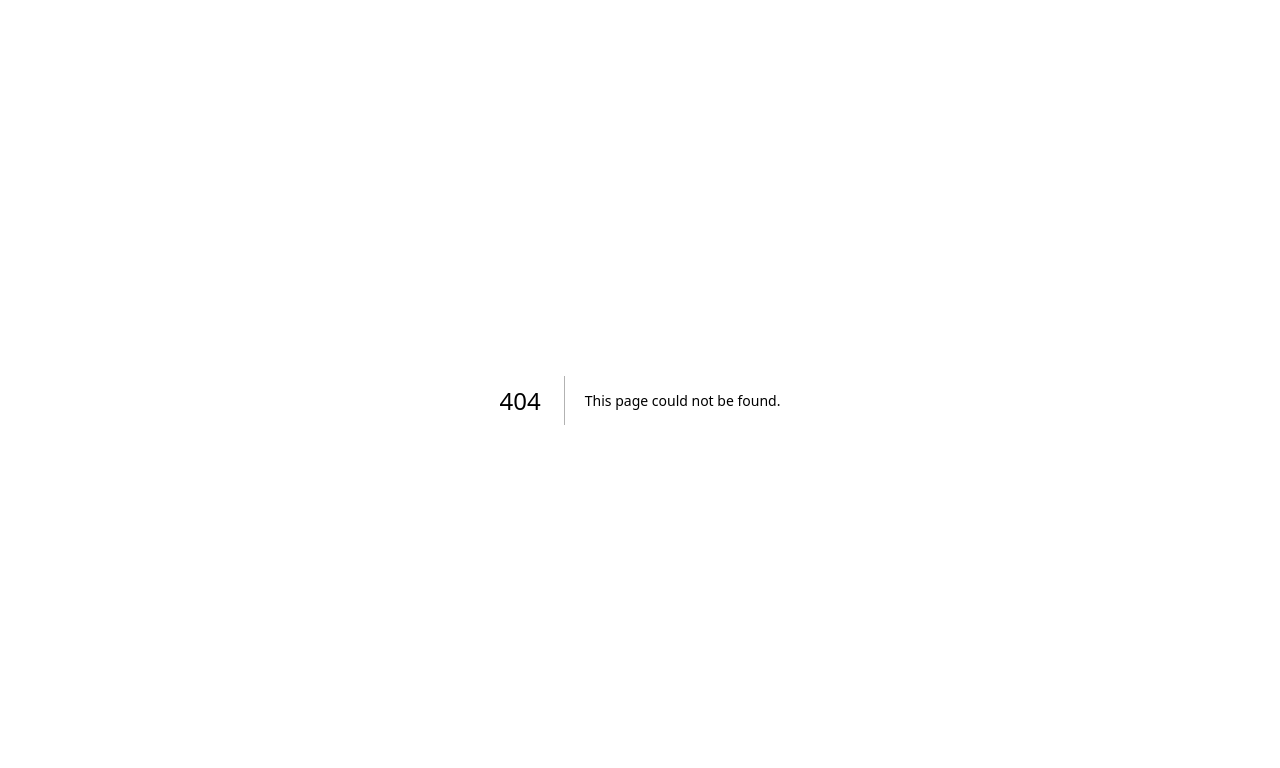
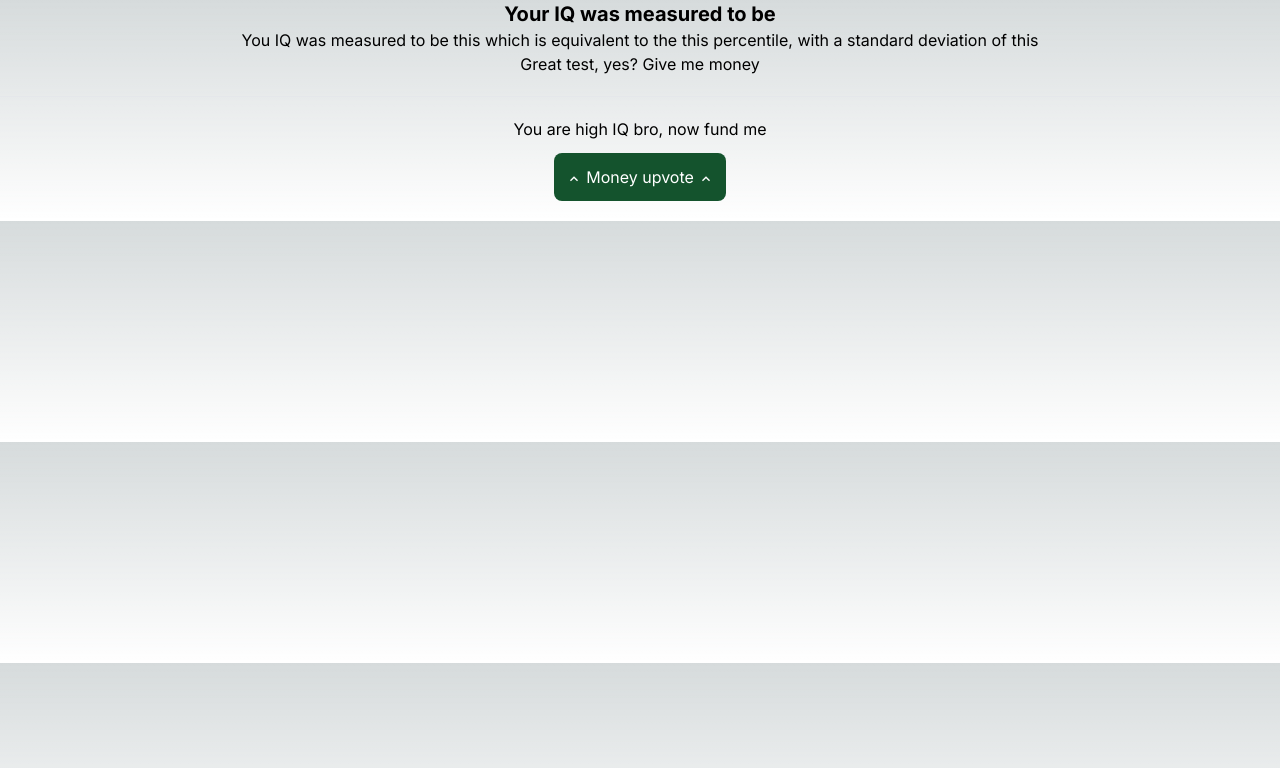
Before and after one commit to Jaarabytes/jipime, a Next.js app: page /result in a window 1280 px wide. Before the commit this address had no page. Shown: the top 768 px of the page. Built offline with nearby package versions, Linux system fonts and the light colour scheme.

Commit message:
feat: add strcuture for results
add basic structure results page

```diff
--- /dev/null
+++ b/app/result/page.tsx
@@ -0,0 +1,19 @@
+import Upvote from "@/app/ui/home/Donate"
+
+export default function Result () {
+
+
+    return (
+        <>
+            <div className="text-center">
+                {/* display IQ results here */}
+                {/* replace <this> with relevant values */}
+                <h2 className="font-bold text-xl">Your IQ was measured to be</h2>
+                {/* Display bell curve here */}
+                <p>You IQ was measured to be this which is equivalent to the this percentile, with a standard deviation of this</p>
+                <p>Great test, yes? Give me money</p>
+                <Upvote />
+            </div>
+        </>
+    )
+}
```
